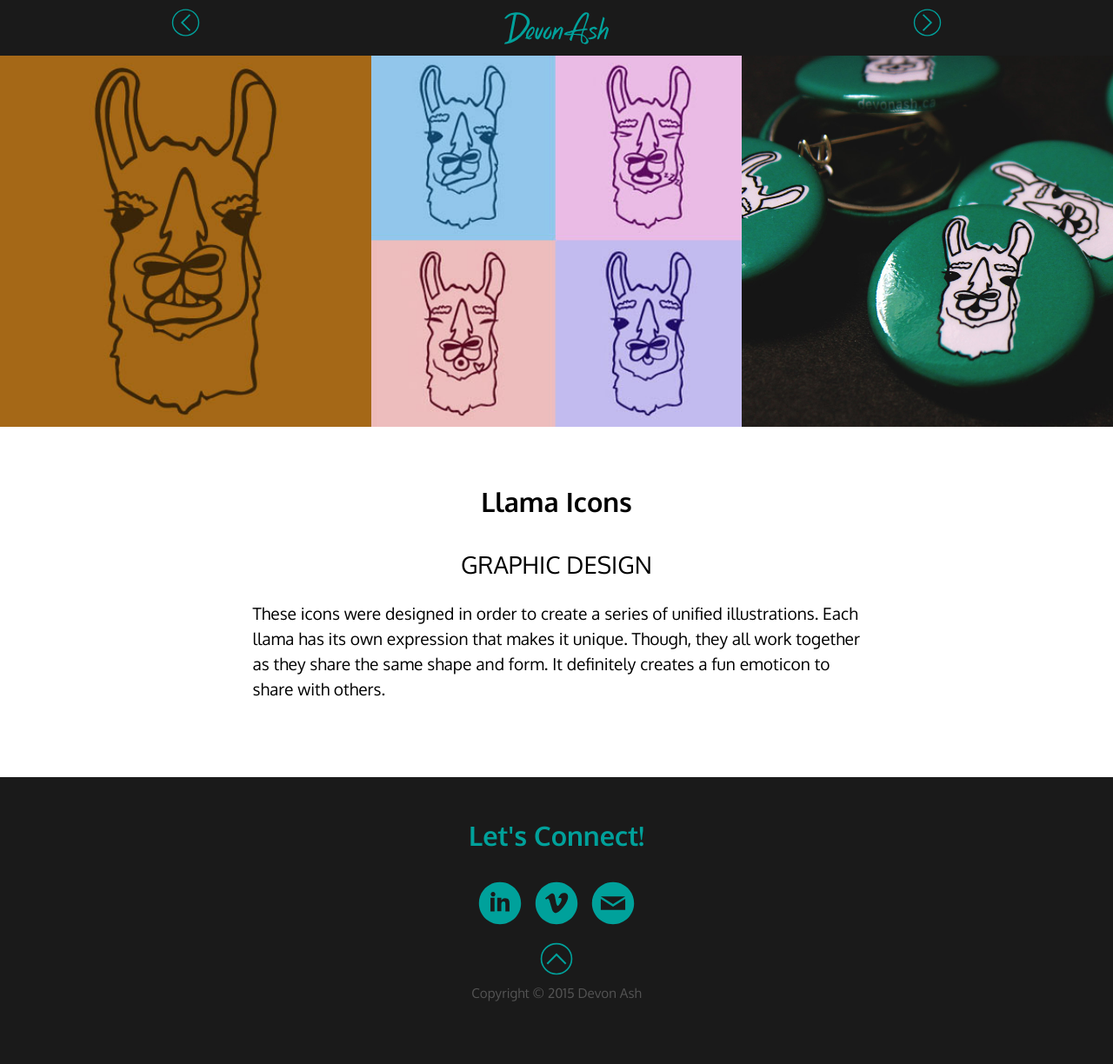
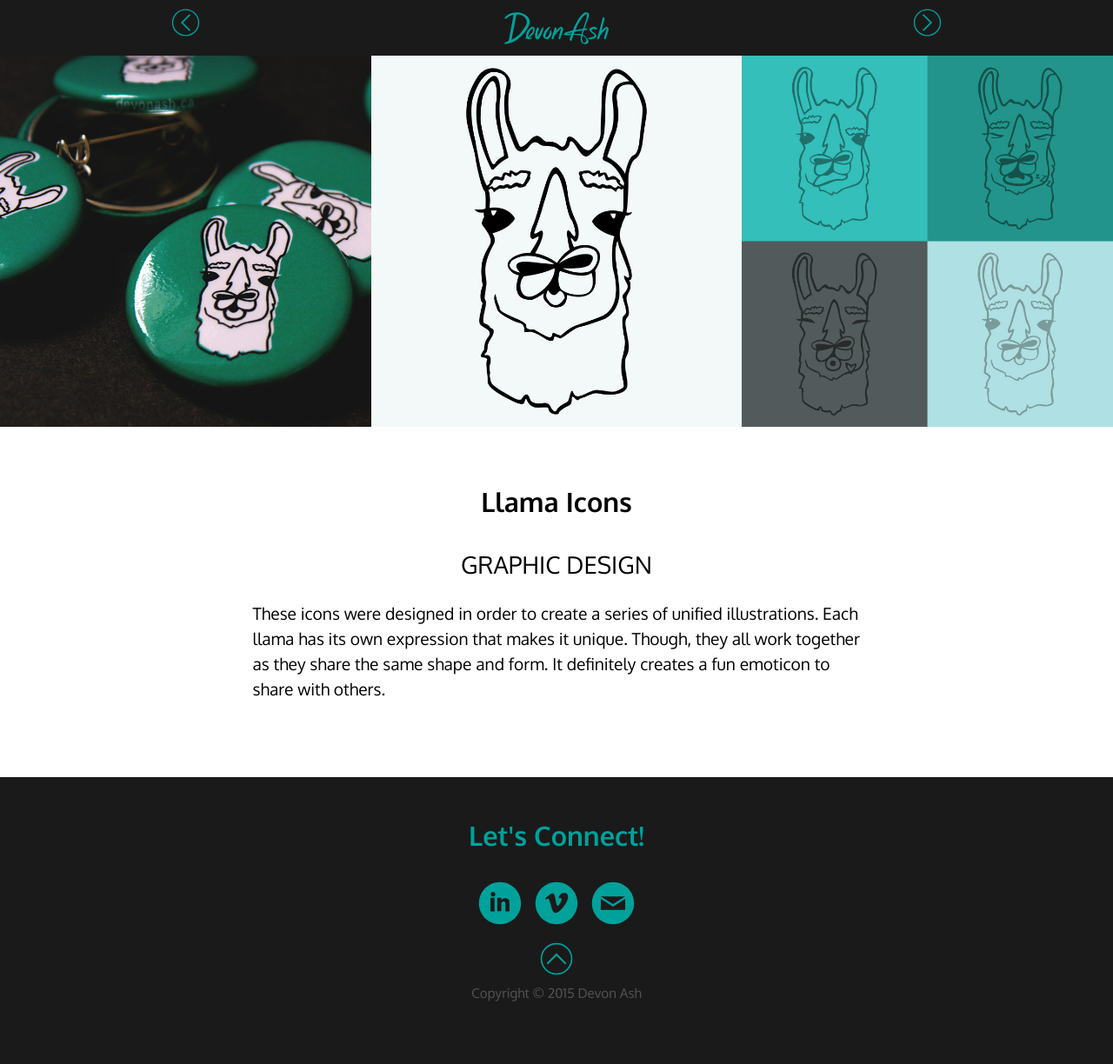
Before and after one commit to devonash/portfolio, a Jekyll site: the page built from portfolio-pieces/piece4.md, in a window 1280 px wide. Shown: the whole page at 87% size. Built offline with Jekyll 4.4.1, drawn with Linux system fonts in a browser that asks for light colours.

Commit message:
Added 2 llama images for project page
Replaced llama image for main page
Rotated images around in llama project page

```diff
--- a/index.html
+++ b/index.html
@@ -50,7 +50,7 @@ meta: Devon Ash — An Ottawa-based graphic designer
 				<a href="{{site.baseurl}}/portfolio-pieces/piece3" aria-label="See more of Project 3"><img src="{{site.baseurl}}/img/packaging-project-3.jpg" alt="Disney Quotebook"></a>
 			</div>
 			<div class="image unit unit-s-1 unit-m-1-2 unit-l-1-3">
-				<a href="{{site.baseurl}}/portfolio-pieces/piece4" aria-label="See more of Project 4"><img src="{{site.baseurl}}/img/packaging-project-4.jpg" alt="Llama Icons"></a>
+				<a href="{{site.baseurl}}/portfolio-pieces/piece4" aria-label="See more of Project 4"><img src="{{site.baseurl}}/img/llama-3-new.jpg" alt="Llama Icons"></a>
 			</div>
 			<div class="image unit unit-s-1 unit-m-1-2 unit-l-1-3">
 				<a href="{{site.baseurl}}/portfolio-pieces/piece5" aria-label="See more of Project 5"><img src="{{site.baseurl}}/img/packaging-project-5.jpg" alt="Access Ally App Design"></a>
--- a/portfolio-pieces/piece4.md
+++ b/portfolio-pieces/piece4.md
@@ -6,7 +6,7 @@ prev-piece: /piece3
 title: Llama Icons
 type: Graphic Design
 description: These icons were designed in order to create a series of unified illustrations. Each llama has its own expression that makes it unique. Though, they all work together as they share the same shape and form. It definitely creates a fun emoticon to share with others.
-img1: llama-1.jpg
-img2: llama-3.jpg
-img3: llama-3-new.jpg
+img1: llama-3-new.jpg
+img2: llama-1-new.jpg
+img3: llama-2-new.jpg
 ---
```
Also changed, not shown: img/llama-1-new.jpg (added), img/llama-2-new.jpg (added).
